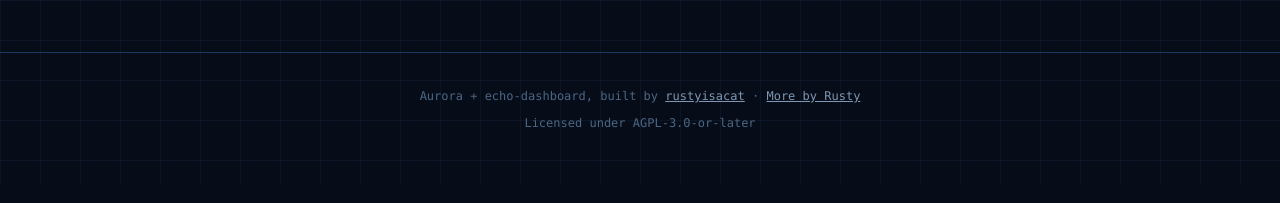
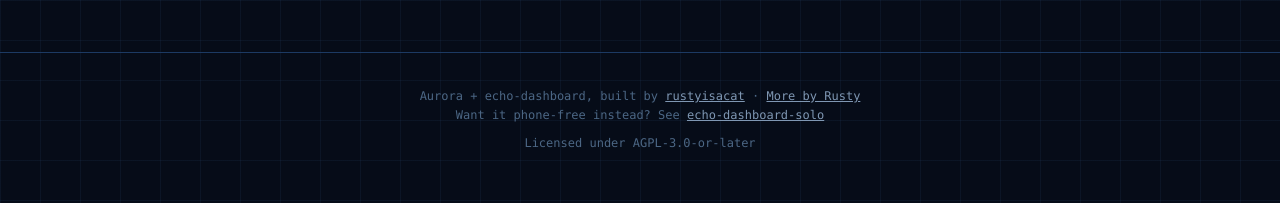
Before and after one commit to rusty-workshop/echo-dashboard, a plain HTML site: page docs/index.html in a window 1280 px wide. Shown: the part 3120-3323 px from the top of the page. Drawn offline with Linux system fonts and the light colour scheme.

Commit message:
Cross-link to echo-dashboard-solo

```diff
--- a/docs/index.html
+++ b/docs/index.html
@@ -645,6 +645,7 @@
 <footer>
   <div class="wrap">
     <div>Aurora + echo-dashboard, built by <a href="https://github.com/rustyisacat" target="_blank" rel="noopener">rustyisacat</a> &middot; <a href="https://rusty.is-a.dev" target="_blank" rel="noopener">More by Rusty</a></div>
+    <div>Want it phone-free instead? See <a href="https://rustyisacat.github.io/echo-dashboard-solo/" target="_blank" rel="noopener">echo-dashboard-solo</a></div>
     <div class="license">Licensed under AGPL-3.0-or-later</div>
   </div>
 </footer>
```
